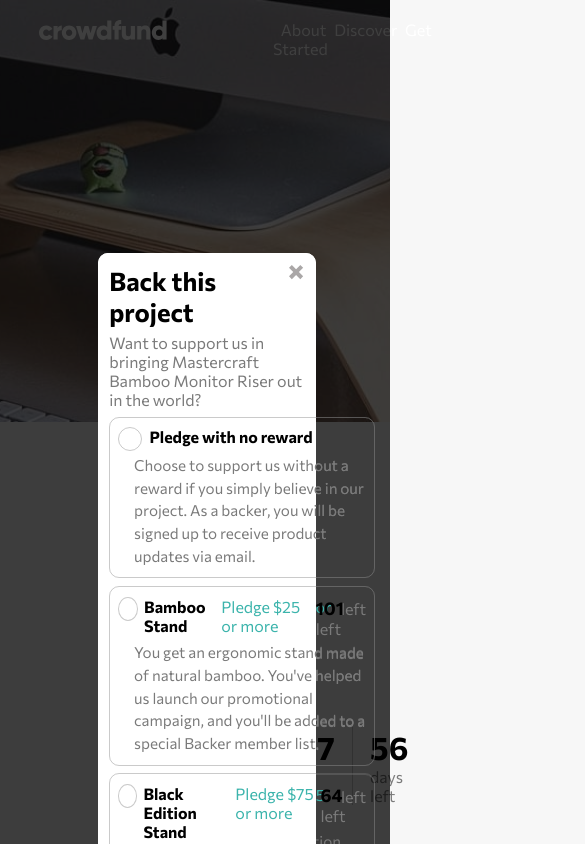
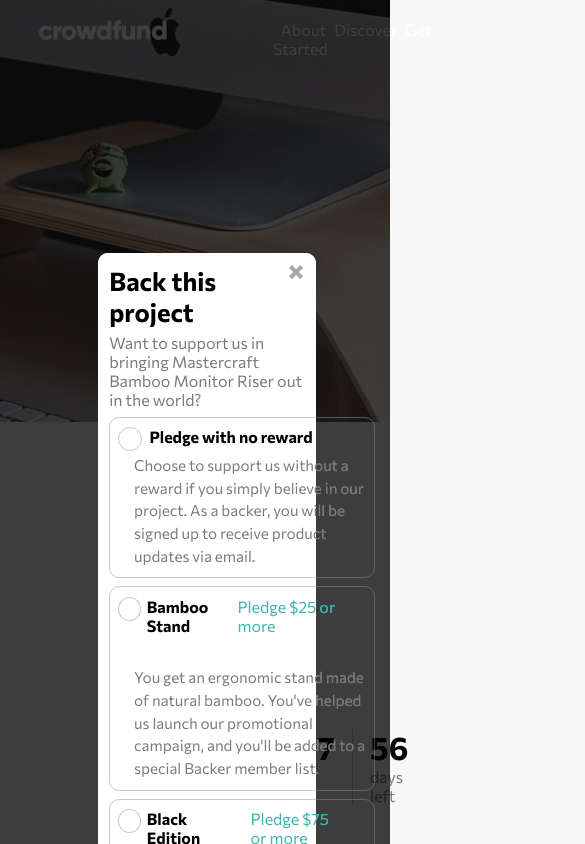
Before and after one commit to maberizk/crowdfunding-product-page, a React (Vite) app: page / in a window 390 px wide. Both pictures are taken after a click on the button "Back this project". Shown: the top 844 px of the page, 585 px wide, since content can reach past the window. Built offline with nearby package versions, Linux system fonts and the light colour scheme.

Commit message:
modal progress mobile

```diff
--- a/src/App.css
+++ b/src/App.css
@@ -448,6 +448,22 @@
   visibility: hidden;
 }
 
+.quantityLeftModal {
+  position: relative;
+  top: -40px;
+  right: -600px;
+}
+
+.donationDeets {
+  display: flex;
+  flex-direction: row;
+  width: 100%;
+}
+
+.donationDeets > p {
+  padding-left: 5%;
+}
+
 @media screen and (max-width: 375px) {
   .app {
     width: 100vw;
@@ -630,7 +646,7 @@
   }
 
   .donationOptions {
-    padding: 8%;
+    padding: 8% 6%;
   }
 
   .quantityLeft {
@@ -674,7 +690,18 @@
     padding-left: 5%;
   }
 
-  .headerLeft {
+  /* .headerLeft {
+    flex-direction: column;
+  } */
+
+  .quantityLeftModal {
+    position: relative;
+    top: 160px;
+    right: 0;
+  }
+
+  .donationDeets {
+    display: flex;
     flex-direction: column;
   }
 }
--- a/src/Modal.jsx
+++ b/src/Modal.jsx
@@ -110,24 +110,26 @@
           selectedOption === "Bamboo Stand" ? "selected" : ""
         }`}
       >
-        <div className="donationHeader">
+        {/* <div className="donationHeader"> */}
         <div className="headerLeft">
           <input
             type="radio"
             onClick={() => handleRadioClick("Bamboo Stand")}
             name="pledge"
           ></input>
+          <div className="donationDeets">
             <h4>Bamboo Stand</h4>
             <p className="cyanText">Pledge $25 or more</p>
           </div>
-          <p>
+        </div>
+        <p className="quantityLeftModal">
           <span className="boldedText">
             {itemQuantities && itemQuantities["Bamboo Stand"]}
             <span> </span>
           </span>
           left
         </p>
-        </div>
+        {/* </div> */}
         <p className="description">
           You get an ergonomic stand made of natural bamboo. You've helped us
           launch our promotional campaign, and you'll be added to a special
@@ -182,24 +184,26 @@
           selectedOption === "Black Edition Stand" ? "selected" : ""
         }`}
       >
-        <div className="donationHeader">
+        {/* <div className="donationHeader">  */}
         <div className="headerLeft">
           <input
             type="radio"
             name="pledge"
             onClick={() => handleRadioClick("Black Edition Stand")}
           ></input>
+          <div className="donationDeets">
             <h4>Black Edition Stand</h4>
             <p className="cyanText">Pledge $75 or more</p>
           </div>
-          <p>
+        </div>
+        <p className="quantityLeftModal">
           <span className="boldedText">
             {itemQuantities && itemQuantities["Black Edition Stand"]}
           </span>
           <span> </span>
           left
         </p>
-        </div>
+        {/* </div> */}
         <p className="description">
           You get a Black Special Edition computer stand and a personal thank
           you. You'll be added to our Backer member list. Shipping is included.
@@ -249,16 +253,18 @@
         </div>
       </div>
       <div className="donationOptions soldOut">
-        <div className="donationHeader">
+        {/* <div className="donationHeader"> */}
         <div className="headerLeft">
           <input type="radio" name="pledge" disabled></input>
+          <div className="donationDeets">
             <h4>Mahogany Special Edition Stand</h4>
             <p className="cyanText">Pledge $200 or more</p>
           </div>
-          <p>
+        </div>
+        <p className="quantityLeftModal">
           <span className="boldedText">0</span> left
         </p>
-        </div>
+        {/* </div> */}
         <p className="description">
           You get two Special Edition Mahogany stands, a Backer T-Shirt, and a
           personal thank you. You'll be added to our Backer member list.
```
Lines whose indentation alone changed are shown as unchanged.
